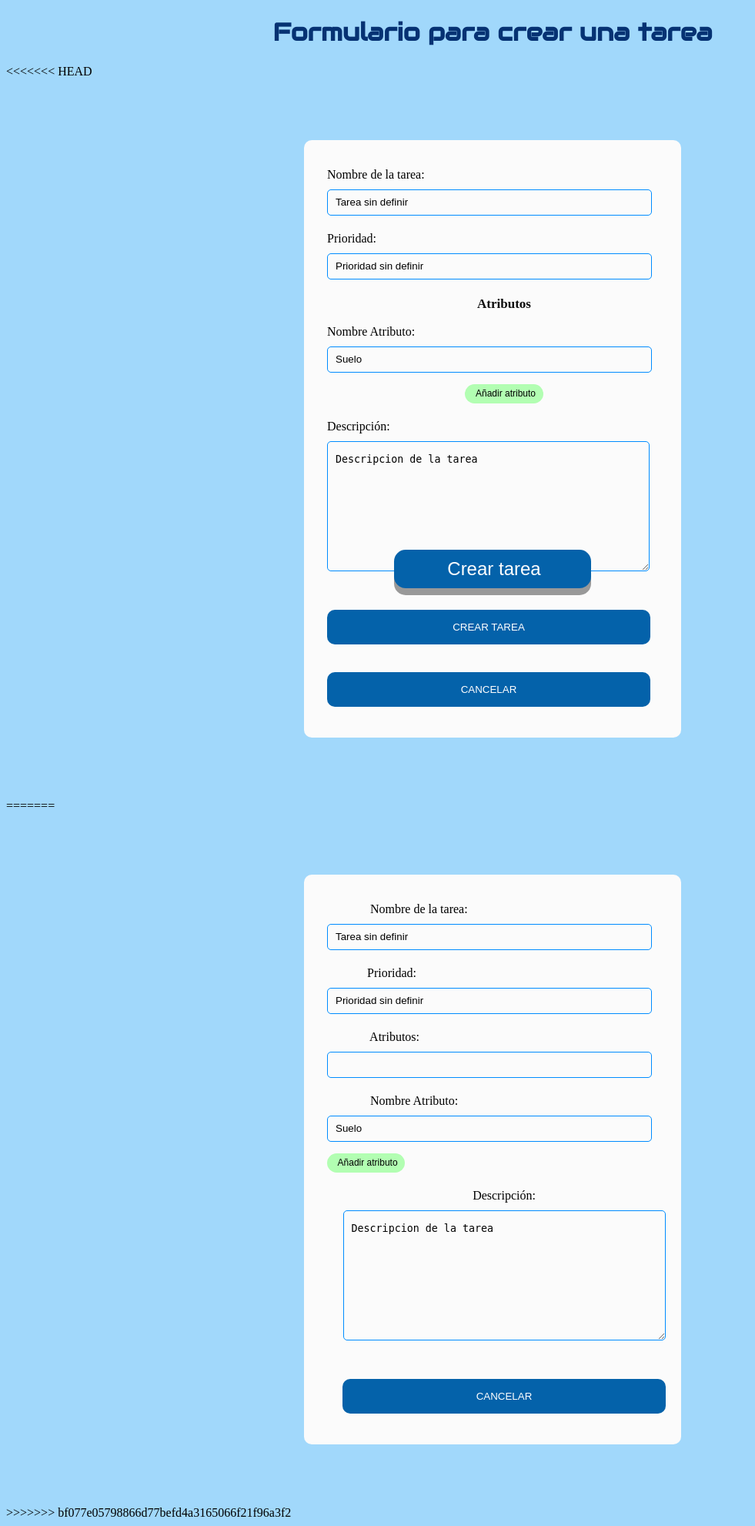
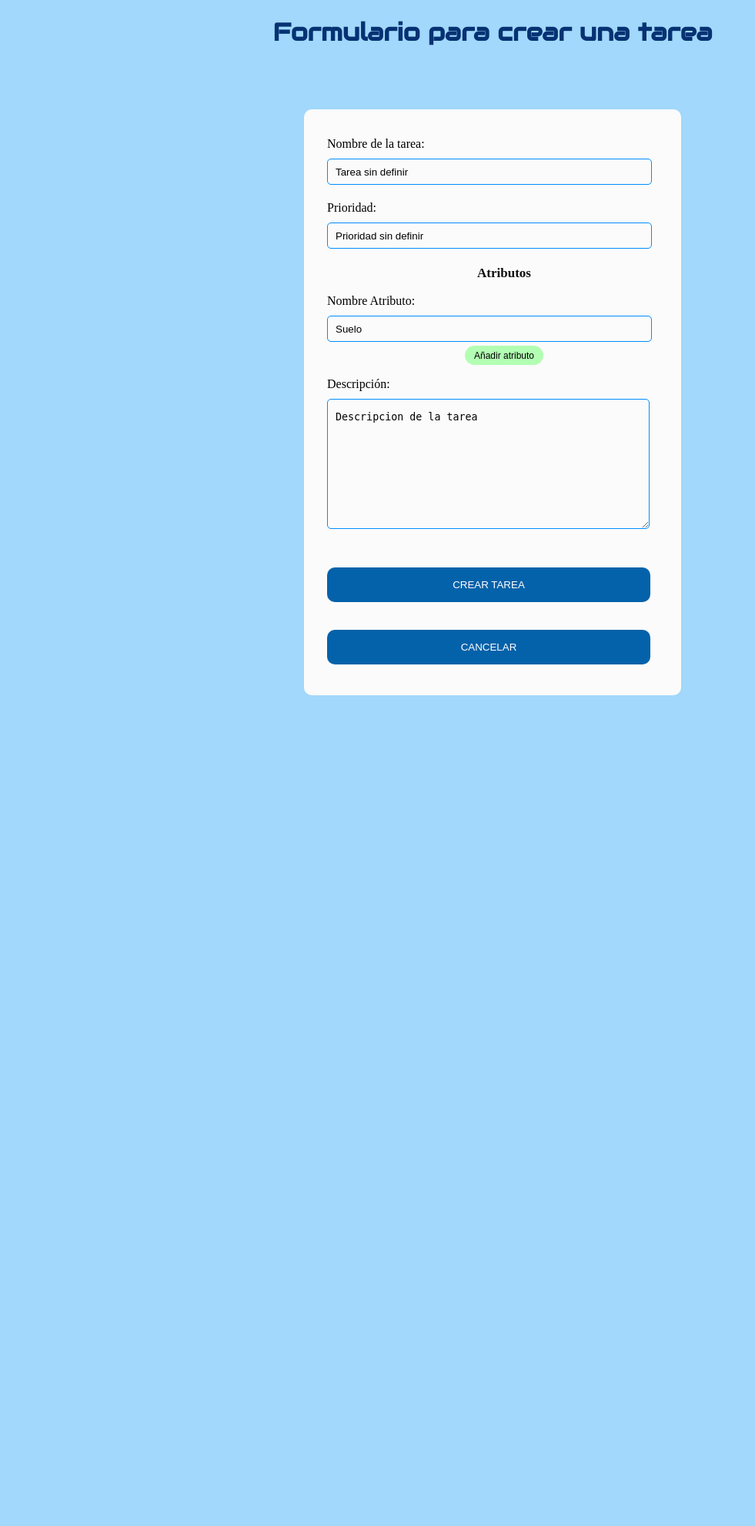
Before and after one commit to nmartinse/Aplicacion-robots-asistenciales, a Flask app: page /new_update/1 in a window 1280 px wide. Shown: the whole page at 77% size, without its empty margins (0-981 px from the left). After the commit the page ends 903 px from the top, so only its background shows below. Run offline with Flask 2, Linux system fonts and the light colour scheme; data comes from the database, SQL or seed files in the repository; both versions use the stored data as it was after the commit.

Commit message:
arreglo conflictos commit

```diff
--- a/Back end/templates/Interfaz_tecnico.html
+++ b/Back end/templates/Interfaz_tecnico.html
@@ -14,9 +14,9 @@
 {% block body %}
 
 <a style="float:right" href="index.html">Cerrar sesión</a>
-<center>
-  <h1 class="principal"> Vista de técnico Artemisa</h1>
-</center>
+
+  <h1 class="principal" style="text-align:center"> Vista de técnico Artemisa</h1>
+
 
 <div class="inline-div-izquierda">
 
--- a/Back end/templates/interfaz_tareas_nueva.html
+++ b/Back end/templates/interfaz_tareas_nueva.html
@@ -10,15 +10,8 @@
 {% endblock %}
 
 {% block body %}
+    <h1 class="principal" style="text-align:center"> Formulario para crear una tarea</h1>
 
-<body>
-
-    <center>
-        <h1 class="principal"> Formulario para crear una tarea</h1>
-    </center>
-
-
-<<<<<<< HEAD
     <div class="acceso">
 
         <form method="post">
@@ -35,10 +28,21 @@
             <p>
                 <h3 style="text-align:center">Atributos</h3>
                 Nombre Atributo:
+
                 <input type="text" name="n_atributo" id="n_atributo" size="45" value="Suelo">
+                <!-- <input type="button" id="clickMe" class="buttonAnadirTarea2" value="Añadir atributo"> -->
                 <center>
-                        <input type="button" class="buttonAnadirTarea2" value="Añadir atributo" onclick="getElementById('atributos').setAttribute('value', getElementById('atributos').getAttribute('value')+','+getElementById('n_atributo').value)">
+                <button type="button" class="buttonAnadirTarea2" onclick="getElementById('atributos').setAttribute('value', getElementById('atributos').getAttribute('value')+ (0==0) ? ','+getElementById('n_atributo').value : '$10.00');">Añadir atributo</button>
                 </center>
+                <p id="demo"></p>
+                <script>
+                    function myFunction() {
+                        // getElementById('atributos').setAttribute('value', getElementById('atributos').getAttribute('value')+','+getElementById('n_atributo').value);
+                        //getElementById('atributos').setAttribute('value', 'fkkfek');
+
+                        alert('hello!');
+                    }
+                </script>
             </p>
 
 
@@ -57,55 +61,4 @@
         </form>
     </div>
 
-=======
-
-    <!-- <center> -->
-
-
-    <div class="acceso">
-
-        <form method="post">
-
-            <p>
-                &nbsp; &nbsp; &nbsp; &nbsp; &nbsp; &nbsp; &nbsp; Nombre de la tarea: &nbsp;
-                <input type="text" name="nombre" size="45" value="Tarea sin definir"> &nbsp;&nbsp;&nbsp;&nbsp;&nbsp;
-
-            </p>
-
-            <p>
-                &nbsp; &nbsp; &nbsp; &nbsp; &nbsp; &nbsp; &nbsp;Prioridad: &nbsp; &nbsp; &nbsp; &nbsp; &nbsp; &nbsp; &nbsp; &nbsp; &nbsp;
-                <input type="text" name="prioridad" size="45" value="Prioridad sin definir">
-            </p>
-
-            <p>
-                &nbsp; &nbsp; &nbsp; &nbsp; &nbsp; &nbsp; &nbsp; Atributos: &nbsp; &nbsp; &nbsp; &nbsp; &nbsp; &nbsp; &nbsp; &nbsp; &nbsp;
-                <input type="text" name="atributos" id="atributos" size="45" value="" readonly="readonly">
-            </p>
-
-            <p>
-                &nbsp; &nbsp; &nbsp; &nbsp; &nbsp; &nbsp; &nbsp; Nombre Atributo: &nbsp; &nbsp; &nbsp;
-                <input type="text" name="n_atributo" id="n_atributo" size="45" value="Suelo">
-                <input type="button" class="buttonAnadirTarea2" value="Añadir atributo"
-                    onclick="getElementById('atributos').setAttribute('value', getElementById('atributos').getAttribute('value')+','+getElementById('n_atributo').value)">
-            </p>
-
-            <p>
-                <center>
-                    Descripción: <br>
-                    <textarea name="descripcion" rows="10" cols="50">Descripcion de la tarea</textarea>
-                </center>
-            </p>
-
-            <p>
-                    <input type="submit" class="button2" value="Crear tarea">
-            </p>
-
-            <center>
-                <button type="reset" class="buttonAnadirTarea" onClick="window.location.href='/Interfaz_tecnico.html';">Cancelar</button>
-            </center>
-
-        </form>
-    </div>
-    <!-- </center> -->
->>>>>>> bf077e05798866d77befd4a3165066f21f96a3f2
 {% endblock %}
```
Also changed, not shown: Back end/templates/asignar_tarea.html (+3 -45 lines), Back end/templates/interfaz_encargado.html (+3 -5 lines), Back end/templates/interfaz_tareas.html (+5 -69 lines), Back end/instance/test.db. Lines whose indentation alone changed are shown as unchanged.
